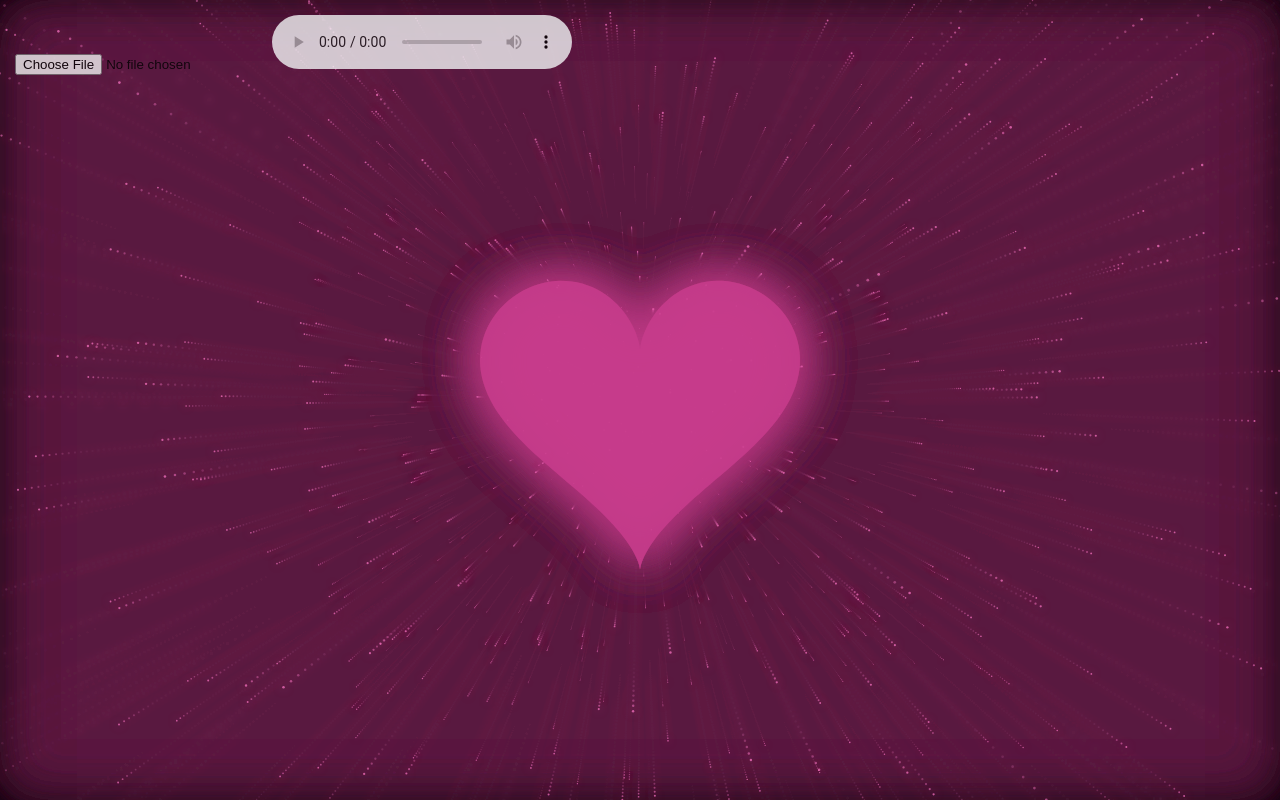
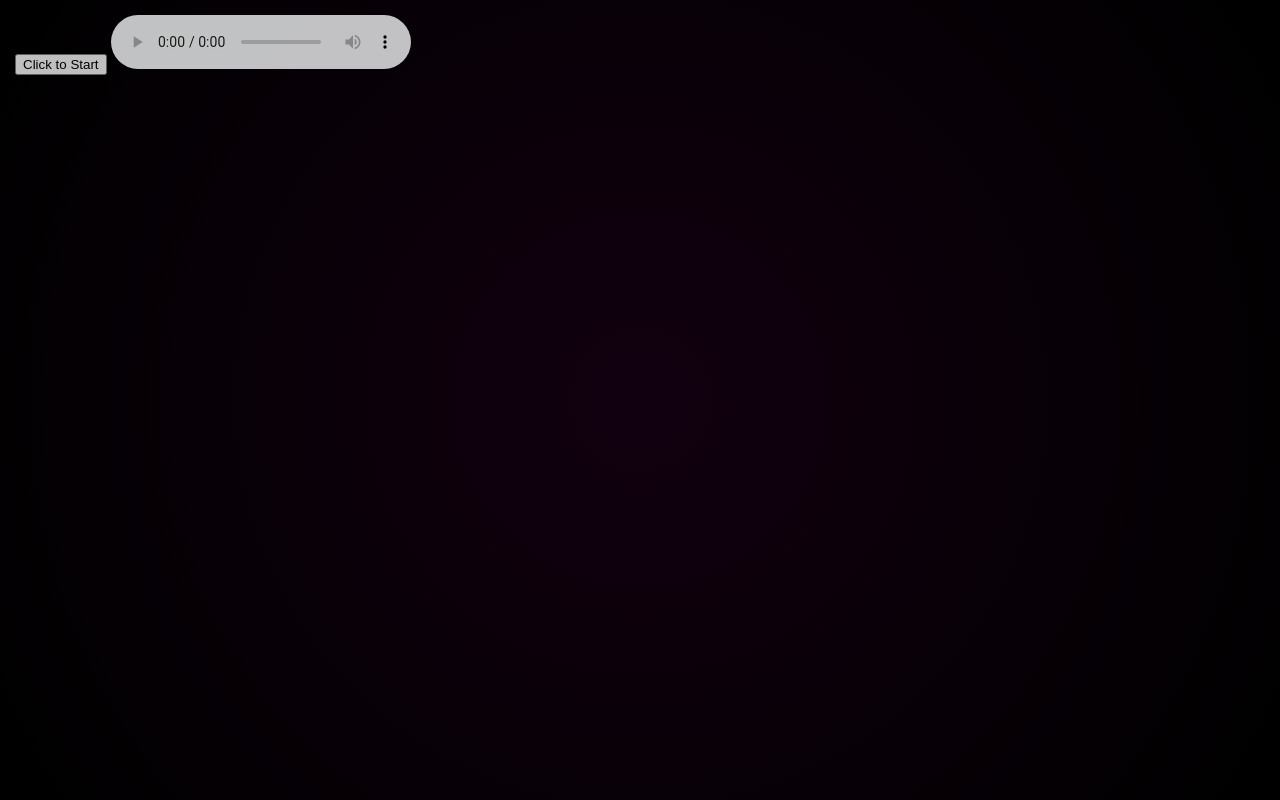
Before and after one commit to ralftamm2011/heart-visualizer, a plain HTML site: page index.html in a window 1280 px wide. Drawn offline with Linux system fonts and the light colour scheme; animation ran at ten frames a second.

Commit message:
Update index.html

```diff
--- a/index.html
+++ b/index.html
@@ -10,7 +10,7 @@
 <canvas id="c"></canvas>
 
 <div id="ui">
-  <input type="file" id="audioFile" accept="audio/*">
+  <button id="startBtn">Click to Start</button>
   <audio id="audio" controls></audio>
 </div>
 
```
